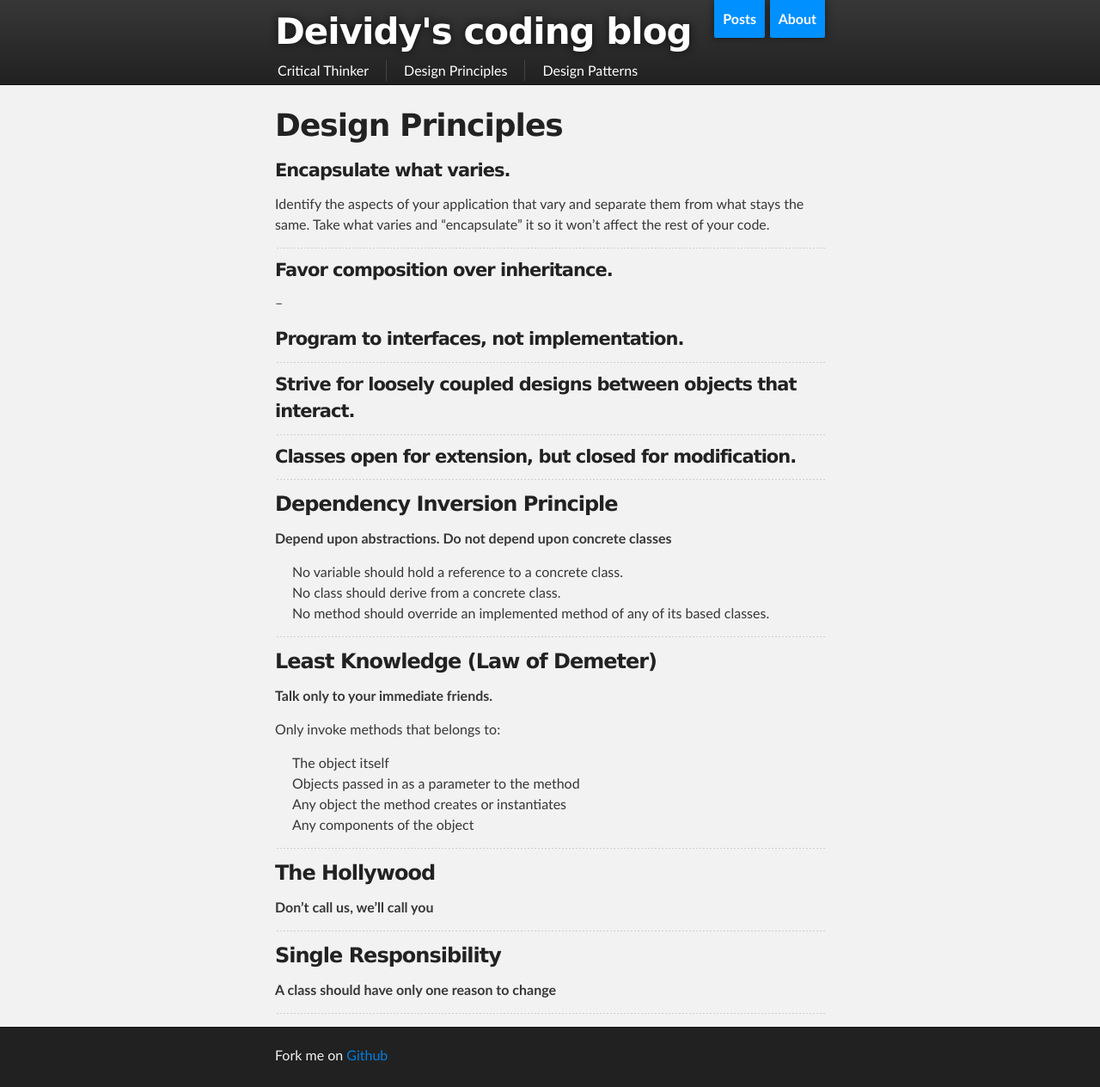
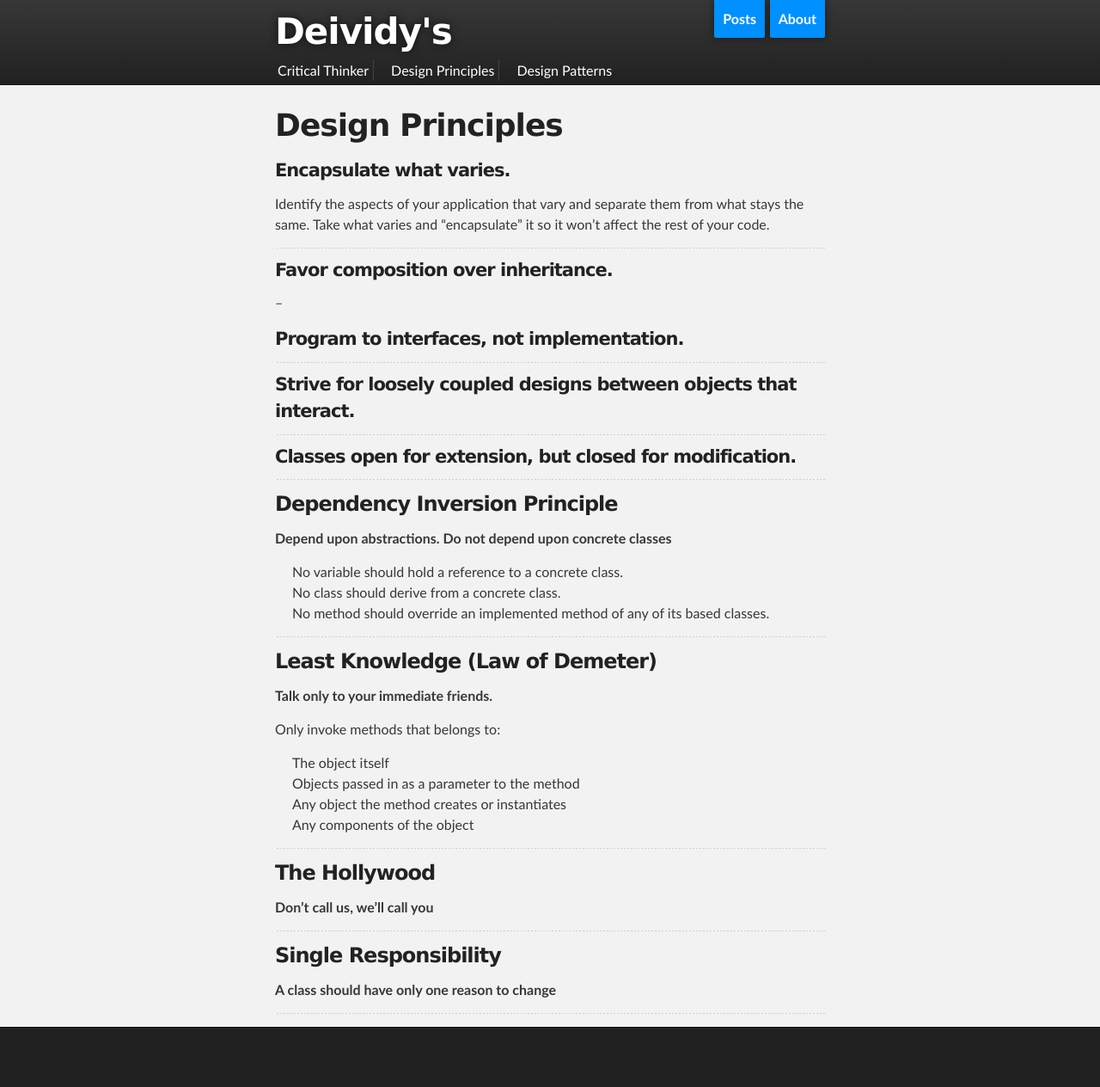
Before and after one commit to Deividy/deividy.github.io, a Jekyll site: the page built from Design-Principles.md, in a window 1280 px wide. Shown: the whole page at 86% size. Built offline with Jekyll 4.4.1, drawn with Linux system fonts in a browser that asks for light colours; after the commit the page ends 1195 px from its top, so only the background shows below that.

Commit message:
change header, remove fork me link

```diff
--- a/_layouts/default.html
+++ b/_layouts/default.html
@@ -21,7 +21,7 @@
                 <a id="home_link" href="/">Posts</a>
                 <a id="about_link" href="http://about.deividy.com" target='_blank'>About</a>
 
-                <h1 id="project_title">Deividy's coding blog</h1>
+                <h1 id="project_title">Deividy's</h1>
                 <nav>
                     <ul>
                         <li><a href='/Critical-Thinker/'>Critical Thinker</a></li>
@@ -58,10 +58,6 @@
         </div>
 
             <!-- FOOTER  -->
-            <div id="footer_wrap" class="outer">
-                <footer class="inner">
-                    <p>Fork me on <a href="http://github.com/Deividy/deividy.github.io" target='_blank'>Github</a></p>
-                </footer>
-            </div>
+            <div id="footer_wrap" class="outer"> </div>
     </body>
 </html>
--- a/assets/styles/styles.css
+++ b/assets/styles/styles.css
@@ -38,7 +38,7 @@ nav ul {
 nav ul li {
     float: left;
     border-right: 1px solid #444;
-    padding-right: 20px;
+    padding-right: 5px;
 }
 nav ul li:last-child {
     border-right: none;
```
